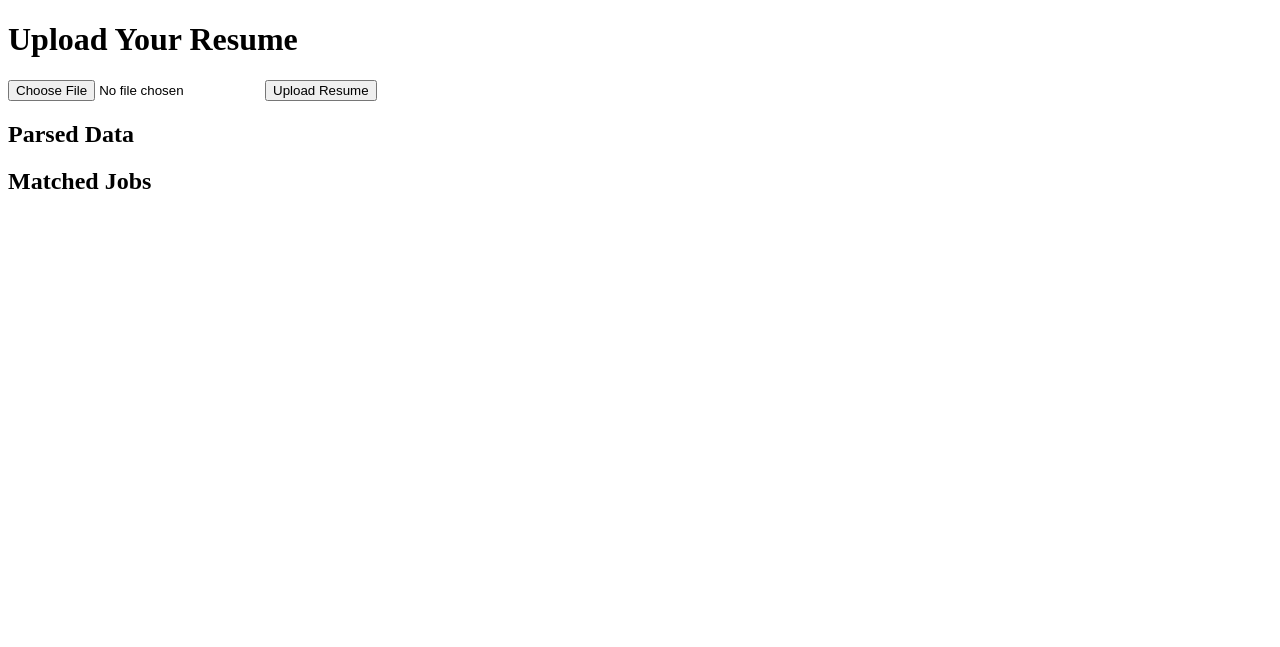
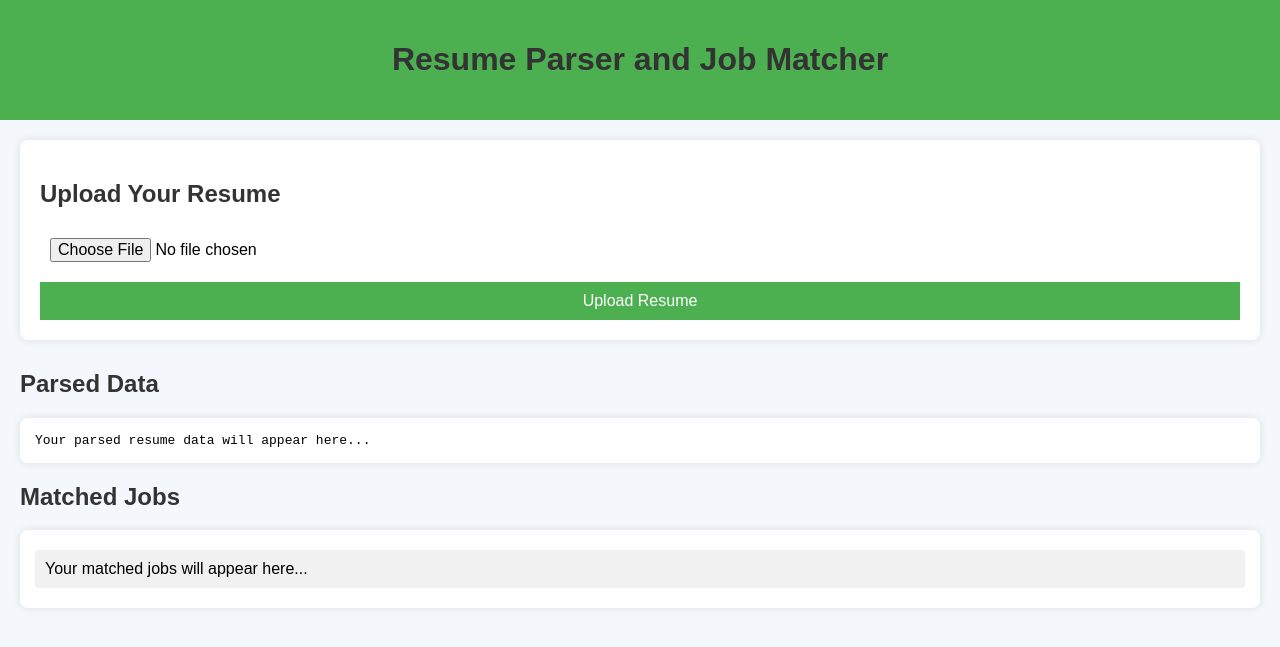
Before and after one commit to AbdullahShareef79/resume-parser-job-matcher, a plain HTML site: page frontend/index.html in a window 1280 px wide. Drawn offline with Linux system fonts and the light colour scheme.

Commit message:
print statements to the main are added + fixed the issue of html not showing the output

```diff
--- a/frontend/index.html
+++ b/frontend/index.html
@@ -4,19 +4,100 @@
     <meta charset="UTF-8">
     <meta name="viewport" content="width=device-width, initial-scale=1.0">
     <title>Resume Parser and Job Matcher</title>
+    <style>
+        body {
+            font-family: Arial, sans-serif;
+            margin: 0;
+            padding: 0;
+            background-color: #f4f7fc;
+        }
+        header {
+            background-color: #4CAF50;
+            color: white;
+            text-align: center;
+            padding: 20px;
+        }
+        h1, h2 {
+            color: #333;
+        }
+        .container {
+            padding: 20px;
+        }
+        .form-container {
+            background-color: white;
+            padding: 20px;
+            border-radius: 8px;
+            box-shadow: 0 0 10px rgba(0, 0, 0, 0.1);
+            margin-bottom: 30px;
+        }
+        input[type="file"] {
+            padding: 10px;
+            font-size: 16px;
+            width: 100%;
+        }
+        button {
+            background-color: #4CAF50;
+            color: white;
+            border: none;
+            padding: 10px 20px;
+            font-size: 16px;
+            cursor: pointer;
+            margin-top: 10px;
+            width: 100%;
+        }
+        button:hover {
+            background-color: #45a049;
+        }
+        #parsedData, #matchedJobs {
+            background-color: #fff;
+            padding: 15px;
+            border-radius: 8px;
+            box-shadow: 0 0 10px rgba(0, 0, 0, 0.1);
+        }
+        pre {
+            white-space: pre-wrap;
+            word-wrap: break-word;
+        }
+        ul {
+            list-style-type: none;
+            padding: 0;
+        }
+        li {
+            background-color: #f1f1f1;
+            padding: 10px;
+            margin: 5px 0;
+            border-radius: 4px;
+        }
+        li:hover {
+            background-color: #e2e2e2;
+        }
+    </style>
 </head>
 <body>
-    <h1>Upload Your Resume</h1>
+
+<header>
+    <h1>Resume Parser and Job Matcher</h1>
+</header>
+
+<div class="container">
+    <div class="form-container">
+        <h2>Upload Your Resume</h2>
         <form id="uploadForm" enctype="multipart/form-data">
-        <input type="file" id="resumeFile" name="file" required />
+            <input type="file" id="resumeFile" name="file" accept=".pdf,.docx" required />
             <button type="submit">Upload Resume</button>
         </form>
+    </div>
 
+    <div class="result-container">
         <h2>Parsed Data</h2>
-    <pre id="parsedData"></pre>
+        <pre id="parsedData">Your parsed resume data will appear here...</pre>
 
         <h2>Matched Jobs</h2>
-    <ul id="matchedJobs"></ul>
+        <ul id="matchedJobs">
+            <li>Your matched jobs will appear here...</li>
+        </ul>
+    </div>
+</div>
 
 <script>
     document.getElementById("uploadForm").addEventListener("submit", async (event) => {
@@ -32,14 +113,20 @@
 
         if (response.ok) {
             const data = await response.json();
+
+            // Display parsed data
             document.getElementById("parsedData").textContent = JSON.stringify(data.parsed_data, null, 2);
 
-                const jobsList = data.matched_jobs.map(job => `<li>${job.title} - ${job.company}</li>`).join('');
+            // Display matched jobs
+            const jobsList = data.matched_jobs.map(job =>
+                `<li><strong>${job.title}</strong> - ${job.company} <br> <em>Location:</em> ${job.location} <br> <em>Description:</em> ${job.description}</li>`
+            ).join('');
             document.getElementById("matchedJobs").innerHTML = jobsList;
         } else {
-                alert("Failed to upload resume");
+            alert("Failed to upload resume. Please try again.");
         }
     });
 </script>
+
 </body>
 </html>
```
Also changed, not shown: 2 other files. Lines whose indentation alone changed are shown as unchanged.
